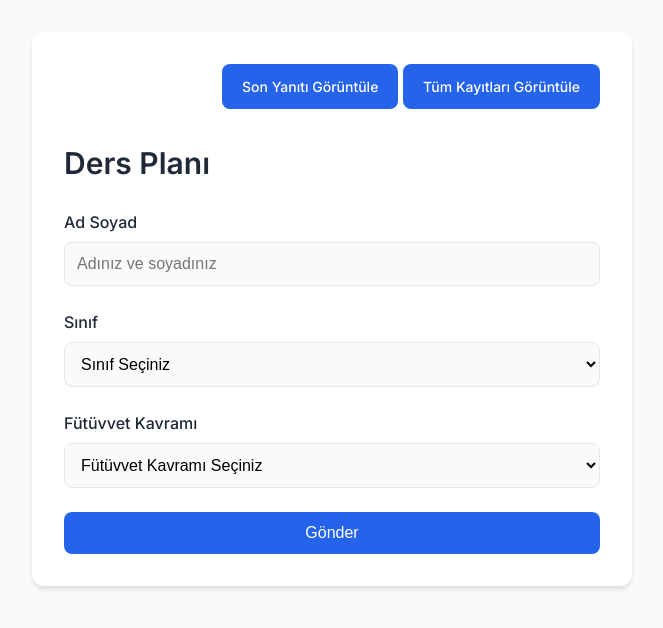
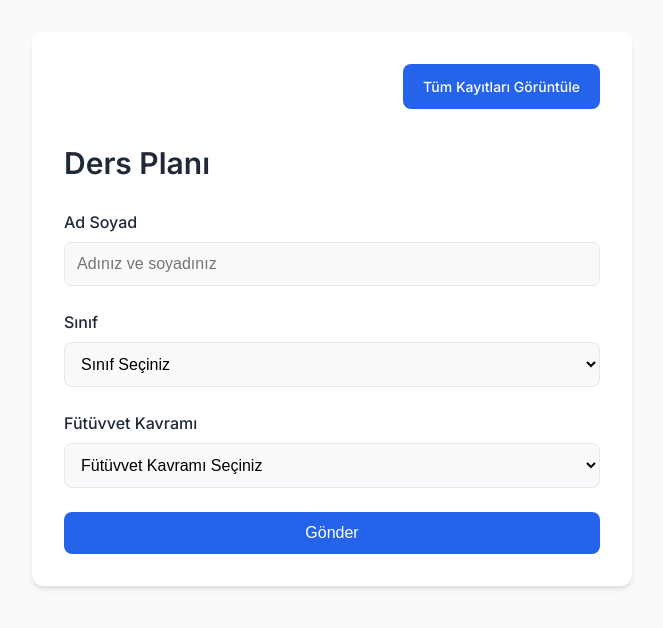
Before and after one commit to s2023ss/dersplan, a website: page index.html in a window 1280 px wide. Shown: the whole page, without its empty margins (308-971 px from the left). Drawn offline with nearby package versions, Linux system fonts and the light colour scheme.

Commit message:
index.html güncellendi - son yanıtı görüntüle butonu kaldırıldı

```diff
--- a/index.html
+++ b/index.html
@@ -190,7 +190,6 @@
 <body>
     <div class="container">
         <div class="nav-links">
-            <a href="response.html" class="nav-link">Son Yanıtı Görüntüle</a>
             <a href="records.html" class="nav-link">Tüm Kayıtları Görüntüle</a>
         </div>
         <h1>Ders Planı</h1>
```
